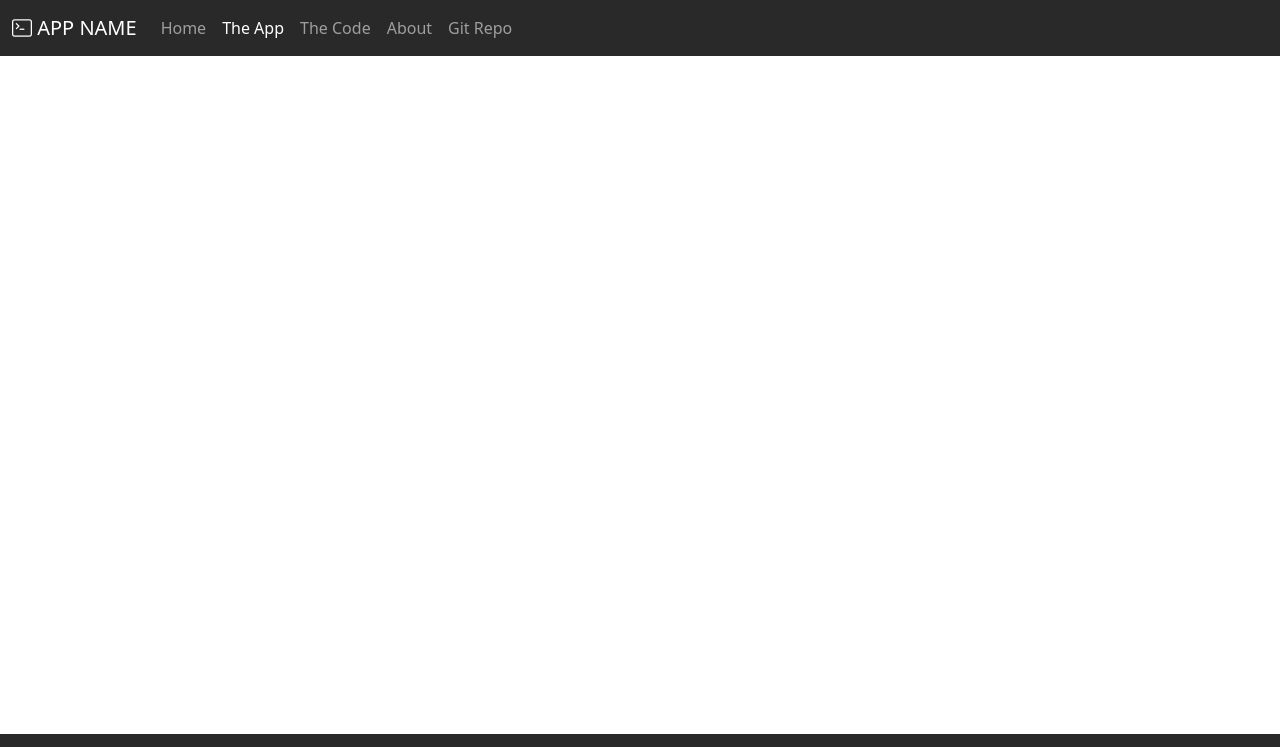
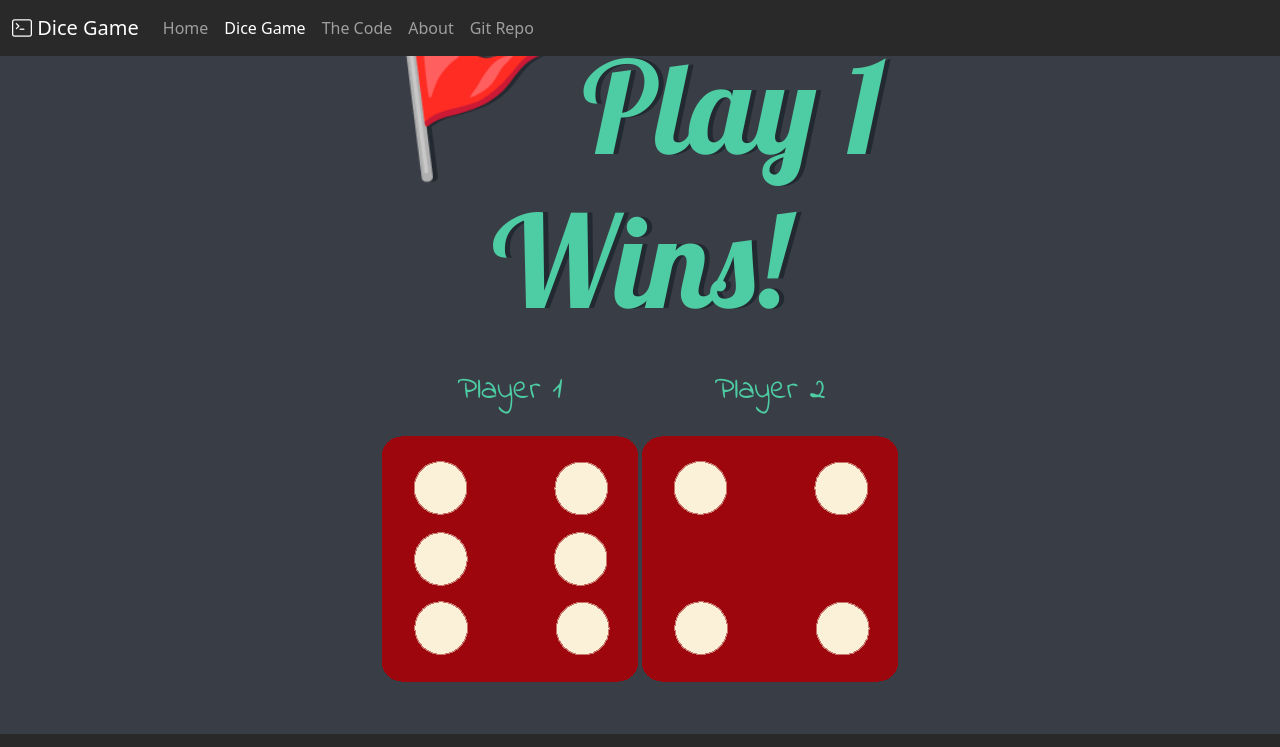
Before and after one commit to hankimm/DiceGame, a plain HTML site: page app.html in a window 1280 px wide. Shown: the top 747 px of the page. Drawn offline with nearby package versions, Linux system fonts and the light colour scheme.

Commit message:
Initial commit

```diff
--- a/app.html
+++ b/app.html
@@ -2,7 +2,7 @@
 <html lang="en" class="h-100">
 
 <head>
-    <title>App Name: A coding project by Han Kim</title>
+    <title>Dice Game: A coding project by Han Kim</title>
     <!-- Required meta tags -->
     <meta charset="utf-8">
     <meta name="viewport" content="width=device-width, initial-scale=1, shrink-to-fit=no">
@@ -14,6 +14,7 @@
 
     <link href="css/site.css" rel="stylesheet">
     <link rel="stylesheet" href="https://cdn.jsdelivr.net/npm/bootstrap-icons@1.5.0/font/bootstrap-icons.css">
+    <link href="https://fonts.googleapis.com/css?family=Indie+Flower|Lobster" rel="stylesheet">
     <ion-icon name="terminal-outline"></ion-icon>
 </head>
 
@@ -21,7 +22,7 @@
     <!-- Nav Section -->
     <nav class="navbar navbar-expand-md navbar-dark fixed-top">
         <div class="container-fluid">
-            <a class="navbar-brand" href="#"><i class="bi bi-terminal"></i> APP NAME</a>
+            <a class="navbar-brand" href="#"><i class="bi bi-terminal"></i> Dice Game</a>
             <button class="navbar-toggler" type="button" data-bs-toggle="collapse" data-bs-target="#navbarCollapse"
                 aria-controls="navbarCollapse" aria-expanded="false" aria-label="Toggle navigation">
                 <span class="navbar-toggler-icon"></span>
@@ -32,7 +33,7 @@
                         <a class="nav-link" href="index.html">Home</a>
                     </li>
                     <li class="nav-item">
-                        <a class="nav-link active" aria-current="page" href="app.html">The App</a>
+                        <a class="nav-link active" aria-current="page" href="app.html">Dice Game</a>
                     </li>
                     <li class="nav-item">
                         <a class="nav-link" href="code.html">The Code</a>
@@ -51,6 +52,17 @@
     <!-- Main Section -->
     <main class="flex-shrink-0">
         <div class="container">
+            <h1>Refresh Me</h1>
+
+            <div class="dice">
+                <p>Player 1</p>
+                <img class="img1" src="img/dice6.png">
+            </div>
+
+            <div class="dice">
+                <p>Player 2</p>
+                <img class="img2" src="img/dice6.png">
+            </div>
 
         </div>
     </main>
--- a/css/site.css
+++ b/css/site.css
@@ -5,9 +5,13 @@
     --dark-color: #292929;
     --white-color: #dff3e4;
 }
+.dice {
+    text-align: center;
+    display: inline-block;
 
+  }
 body{
-    color:var(--dark-color);
+    background-color: #393E46;
 }
 nav{
     background-color: var(--dark-color);
@@ -28,9 +32,18 @@ footer .social>a:hover{
     color: var(--secondary-color);
 }
 
-h1,h2,h3,h4,h5,h6{
-    color: var(--primary-color);
-}
+h1 {
+    margin: 30px;
+    font-family: 'Lobster', cursive;
+    text-shadow: 5px 0 #232931;
+    font-size: 8rem;
+    color: #4ECCA3;
+  }
+  p {
+    font-size: 2rem;
+    color: #4ECCA3;
+    font-family: 'Indie Flower', cursive;
+  }
 .bsicon{
     color:purple;
 }
@@ -57,8 +70,9 @@ word-wrap: break-word;
     margin-left:50px;
 }
 main>.container {
-    padding: 60px 15px 0;
-    margin-bottom: 5rem;
+    width: 70%;
+    margin: auto;
+    text-align: center;
 }
 .sticky-footer {
     position: sticky;
--- a/js/site.js
+++ b/js/site.js
@@ -1,3 +1,29 @@
-function helloWorld(){
-    alert("hello World");
+// Generate random number from 1 to 6
+var randomNumber1 = Math.floor(Math.random() * 6) + 1;
+
+var randomDiceImage = "dice" + randomNumber1 + ".png";
+
+var randomImageSource = "img/" + randomDiceImage;
+
+var image1 = document.querySelectorAll("img")[0];
+
+image1.setAttribute("src", randomImageSource);
+
+
+var randomNumber2 = Math.floor(Math.random() * 6) + 1;
+
+var randomImageSource2 = "img/dice" + randomNumber2 + ".png";
+
+document.querySelectorAll("img")[1].setAttribute("src", randomImageSource2);
+
+
+//If player 1 wins
+if (randomNumber1 > randomNumber2) {
+  document.querySelector("h1").innerHTML = "🚩 Play 1 Wins!";
 }
+else if (randomNumber2 > randomNumber1) {
+  document.querySelector("h1").innerHTML = "Player 2 Wins! 🚩";
+}
+else {
+  document.querySelector("h1").innerHTML = "Draw!";
+}
```
Also changed, not shown: code.html (+32 -9 lines), dicee.html (added, +34 -0 lines), img/Hando (1).svg (deleted), img/dice1.png (added), img/dice2.png (added), img/dice3.png (added), img/dice4.png (added), img/dice5.png (added), img/dice6.png (added).
